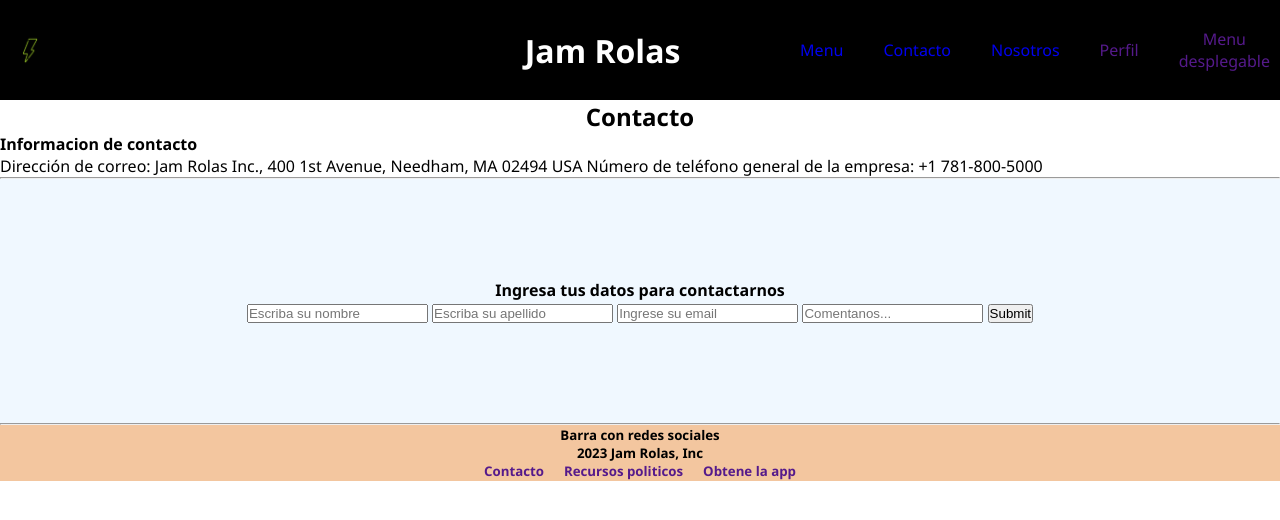
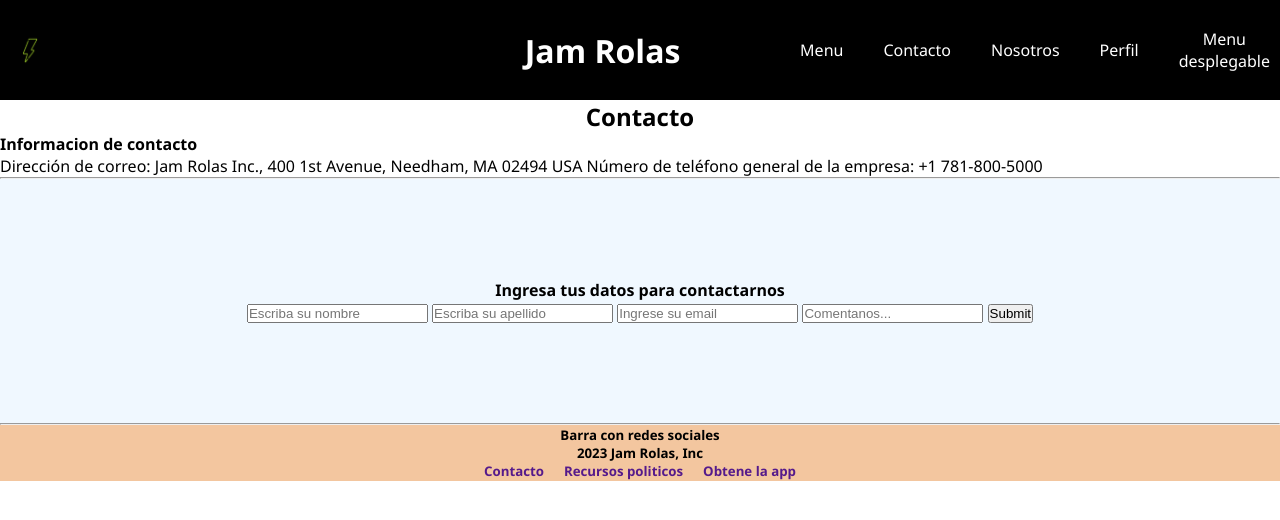
Before and after one commit to facuasta27/protecto-git, a plain HTML site: page contacto.html in a window 1280 px wide. Drawn offline with Linux system fonts and the light colour scheme.

Commit message:
Modificaciones en medidas del index

```diff
--- a/css/style.css
+++ b/css/style.css
@@ -202,6 +202,10 @@ ol {
         min-height: 1194px;
     }
 
+    li a{
+        color: white;
+
+    }
     .class-header {
         background-color: black;
             width: 100%;
@@ -234,6 +238,7 @@ ol {
         display: flex;
         gap: 40px;
         align-items: center;
+
     }
 
     .section-publicidad {
@@ -253,7 +258,7 @@ ol {
 
     .class-contenedor {
 
-        height: 100vh;
+        /* height: 100vh; */
         width: 100%;
     }
 
```
